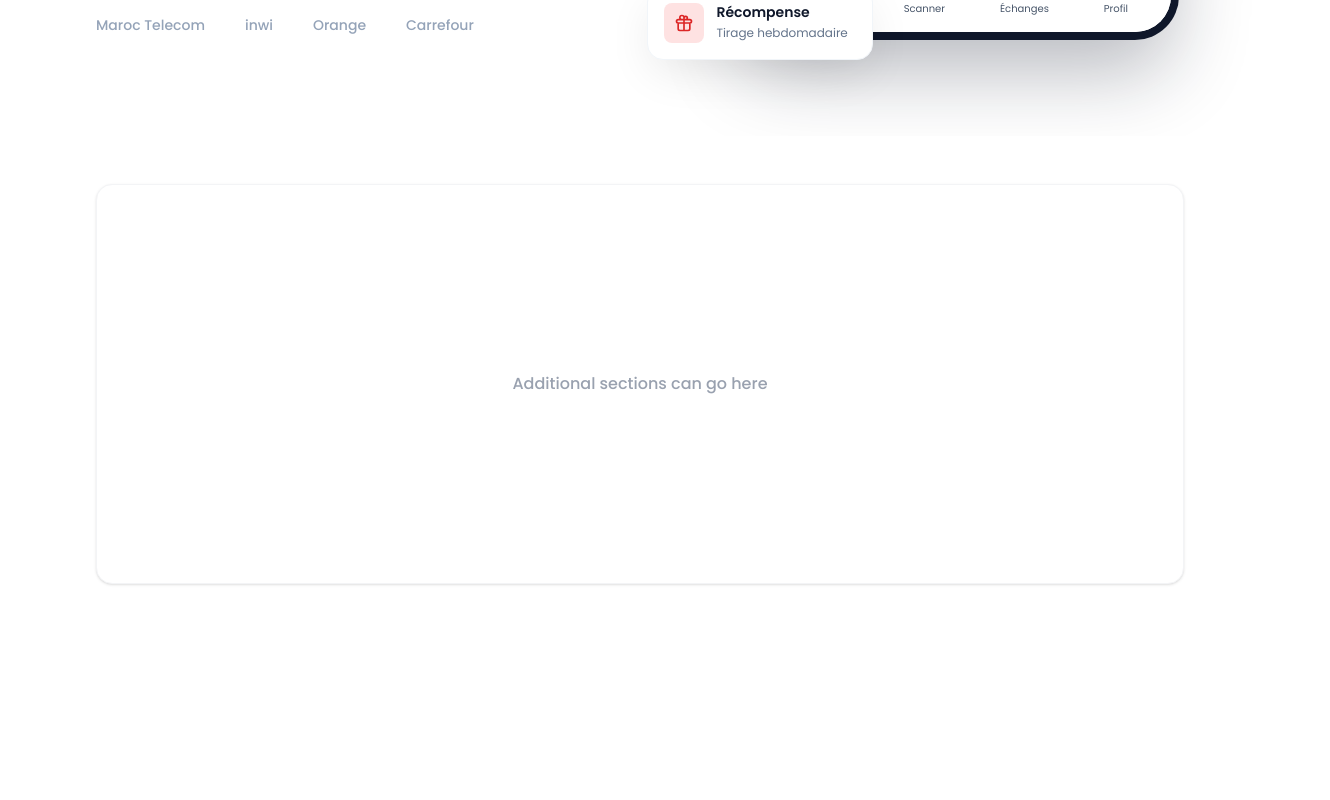
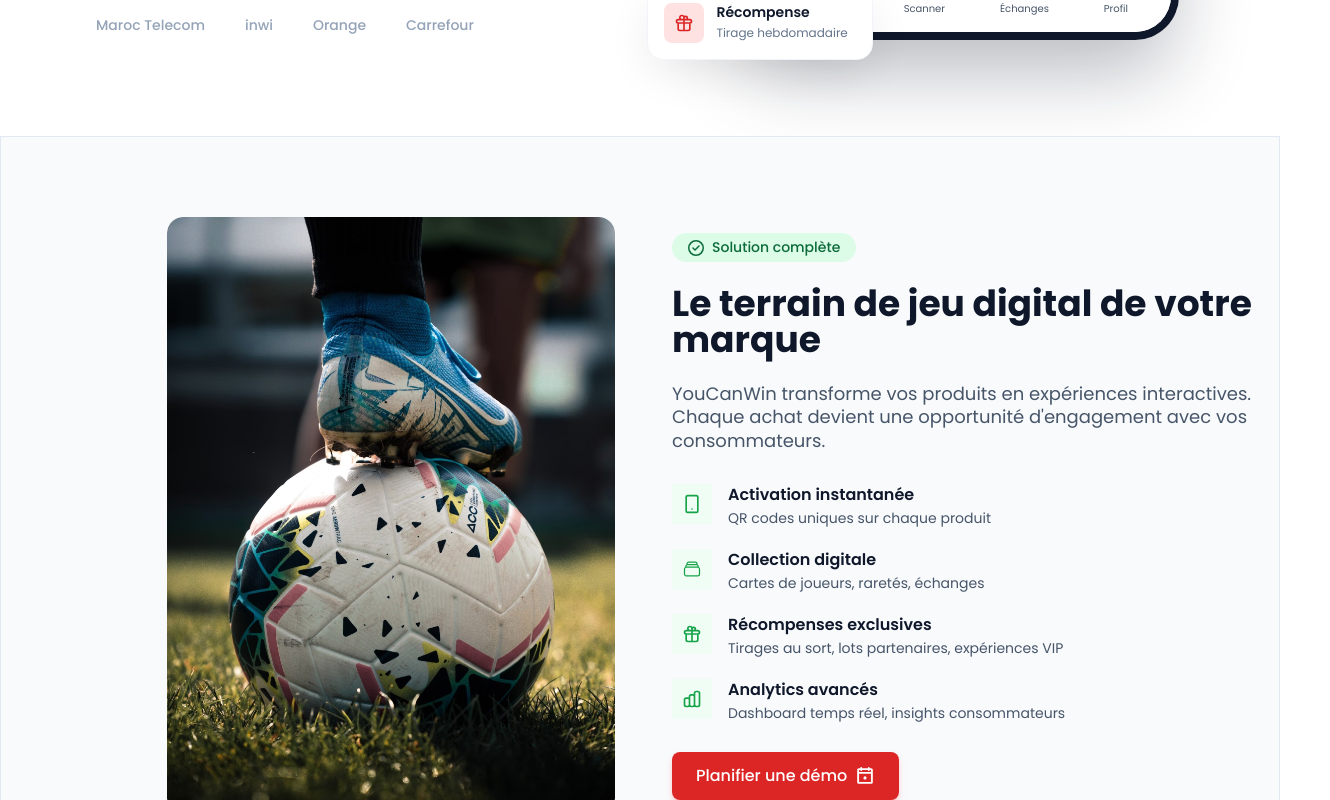
Before and after one commit to ysahih/VOID-Challenge, a React (Vite) app: page / in a window 1280 px wide. Shown: the part 940-1740 px from the top of the page, 1330 px wide, since content can reach past the window. Before the commit the page ends 1572 px from the top, so only its background shows below. Built offline with nearby package versions, Linux system fonts and the light colour scheme.

Commit message:
feat: add and integrate a new Features component to display product benefits and a call to action.

```diff
--- a/src/App.jsx
+++ b/src/App.jsx
@@ -1,16 +1,13 @@
 import Navbar from './components/Navbar'
 import Hero from './components/Hero'
+import Features from './components/Features'
 
 function App() {
   return (
-    <div className="min-h-screen ">
+    <div className="min-h-screen">
       <Navbar />
       <Hero />
-      <main className="max-w-7xl mx-auto px-4 sm:px-6 lg:px-24 py-12">
-        <div className="bg-white p-8 rounded-2xl shadow-sm border border-gray-100 min-h-[400px] flex items-center justify-center">
-          <p className="text-gray-400 font-medium">Additional sections can go here</p>
-        </div>
-      </main>
+      <Features />
     </div>
   )
 }
--- /dev/null
+++ b/src/components/Features.jsx
@@ -0,0 +1,99 @@
+import { CalendarDays } from 'lucide-react';
+import { FaRegCircleCheck } from 'react-icons/fa6';
+import { LuSmartphone } from 'react-icons/lu';
+import { HiOutlineRectangleStack } from 'react-icons/hi2';
+import { HiOutlineChartBar, HiOutlineGift } from 'react-icons/hi';
+import { PiCalendarDotBold } from 'react-icons/pi';
+
+const features = [
+  {
+    icon: <LuSmartphone className="w-5 h-5 text-[#16A34A]" />,
+    title: 'Activation instantanée',
+    desc: 'QR codes uniques sur chaque produit',
+  },
+  {
+    icon: <HiOutlineRectangleStack className="w-5 h-5 text-[#16A34A]" />,
+    title: 'Collection digitale',
+    desc: 'Cartes de joueurs, raretés, échanges',
+  },
+  {
+    icon: <HiOutlineGift className="w-5 h-5 text-[#16A34A]" />,
+    title: 'Récompenses exclusives',
+    desc: 'Tirages au sort, lots partenaires, expériences VIP',
+  },
+  {
+    icon: <HiOutlineChartBar className="w-5 h-5 text-[#16A34A]" />,
+    title: 'Analytics avancés',
+    desc: 'Dashboard temps réel, insights consommateurs',
+  },
+];
+
+const Features = () => {
+  return (
+    <section className="bg-[#F8FAFC] py-20 border border-t border-[#E2E8F0] font-['Poppins']">
+      <div className="max-w-[1440px] mx-auto px-6 md:px-12 lg:px-[166px]">
+        <div className="grid grid-cols-1 lg:grid-cols-2 gap-12 items-centers ">
+
+          {/* ── Left: Image ── */}
+          <div className="w-full h-full min-h-[480px] max-h-[597px] max-w-[448px] rounded-2xl overflow-hidden ">
+            <img
+              src="/football.png"
+              alt="Football player standing on ball"
+              className="w-full h-full object-cover rounded-2xl"
+              style={{ minHeight: 480, minWidth: 448 }}
+            />
+          </div>
+
+          {/* ── Right: Content ── */}
+          <div className="flex flex-col gap-6 p-2 py-4 lg:w-[666px]">
+
+            {/* Badge */}
+            <div className="inline-flex items-center gap-2 bg-[#DCFCE7] text-[#0B6B3A] text-[14px] font-medium px-4 py-1 rounded-full w-fit">
+              <FaRegCircleCheck className="w-4 h-4" />
+              Solution complète
+            </div>
+
+            {/* Headline */}
+            <h2 className="text-[36px] font-bold text-[#0F172A] leading-none">
+              Le terrain de jeu digital de votre marque
+            </h2>
+
+            {/* Subtext */}
+            <p className="text-[#475569] text-[18px] leading-[1.3]">
+              YouCanWin transforme vos produits en expériences interactives.
+              Chaque achat devient une opportunité d'engagement avec vos consommateurs.
+            </p>
+
+            {/* Feature list */}
+            <div className="flex flex-col gap-5 mt-2">
+              {features.map((f, i) => (
+                <div key={i} className="flex items-start gap-4">
+                  <div className="flex-shrink-0 ">
+                    <div className='flex items-center justify-center w-10 h-10 bg-[#F0FDF4]'>
+                      {f.icon}
+                    </div>
+                  </div>
+                  <div>
+                    <p className="text-[16px] font-semibold text-[#0F172A] leading-snug">{f.title}</p>
+                    <p className="text-[14px] text-[#475569] mt-0.5">{f.desc}</p>
+                  </div>
+                </div>
+              ))}
+            </div>
+
+            {/* CTA Button */}
+            <div className="mt-1">
+              <button className="cursor-pointer inline-flex items-center gap-2 bg-[#DC2626] hover:bg-[#c31f1f] transition-colors duration-200 text-white font-medium text-[16px] px-6 h-[48px] rounded-lg shadow-md shadow-red-200">
+                Planifier une démo
+                <PiCalendarDotBold className="w-5 h-5" />
+              </button>
+            </div>
+
+          </div>
+        </div>
+      </div>
+    </section>
+  );
+};
+
+export default Features;
```
